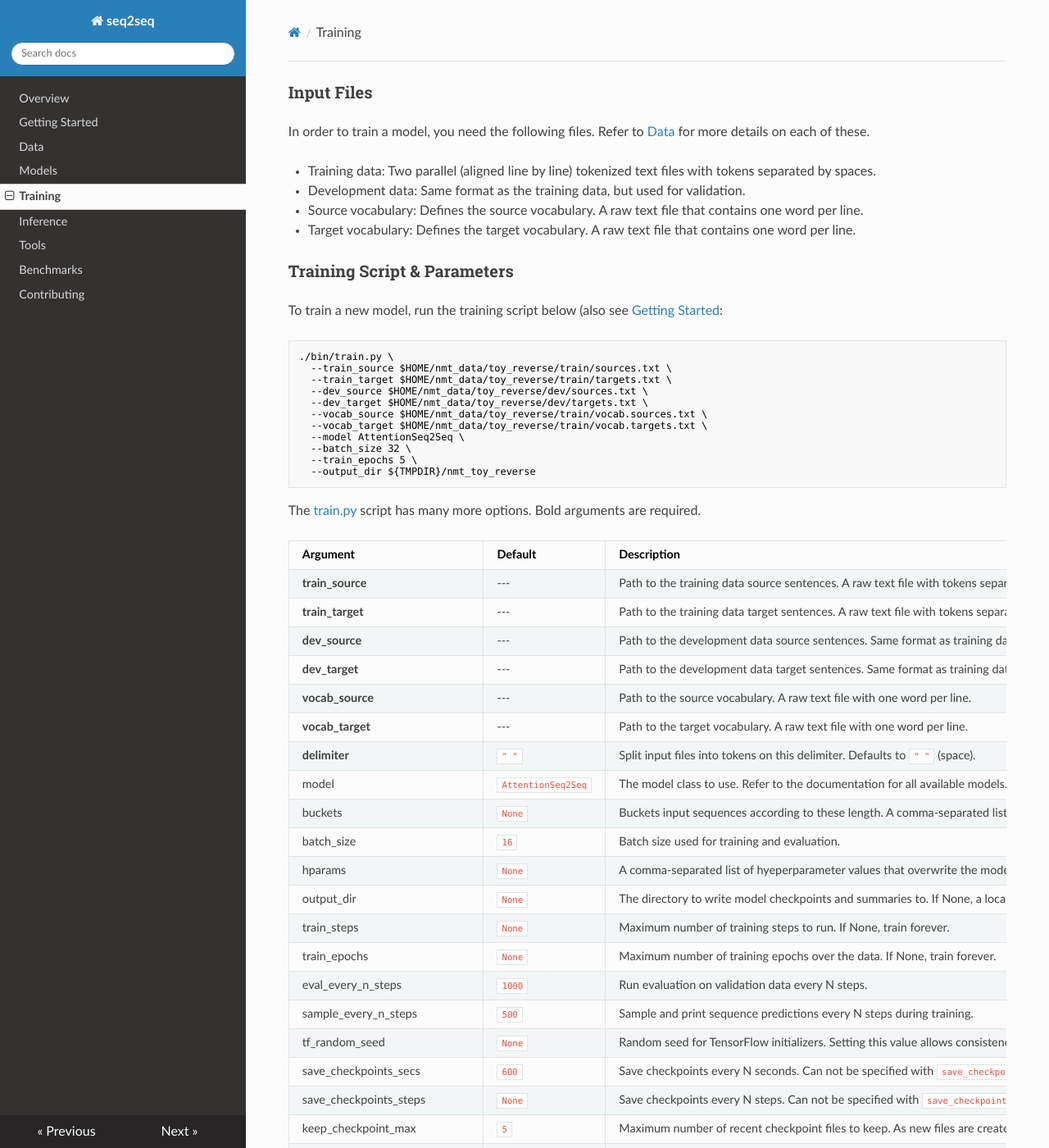
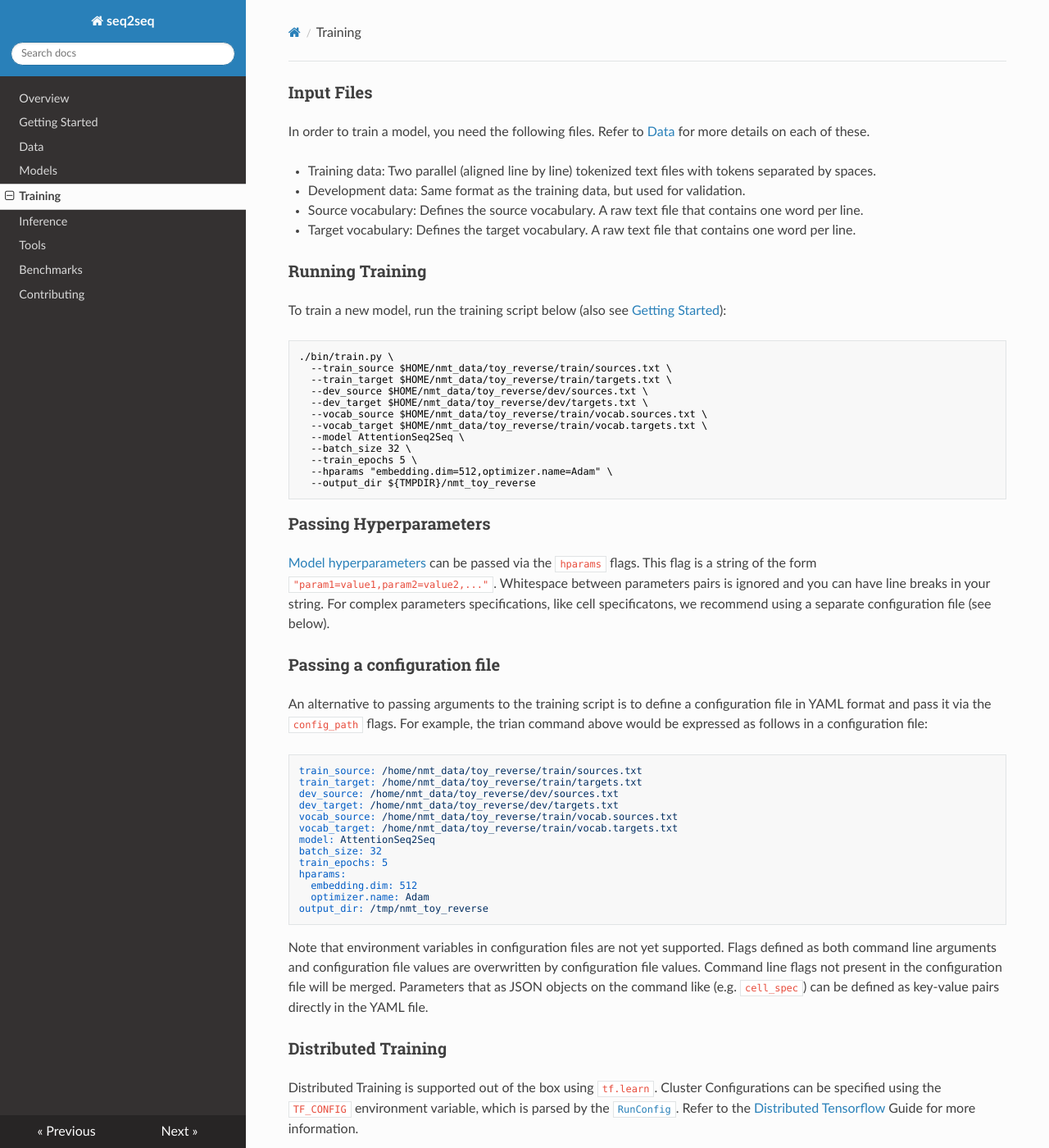
Before and after one commit to google/seq2seq, an MkDocs documentation site: the page built from docs/training.md, in a window 1280 px wide and 1400 px high. Shown: the whole window at 82% size. Built offline with MkDocs 1.6.1, drawn with Linux system fonts in a browser that asks for light colours; nearby versions of some CDN libraries; old or Windows-style settings are respelled for this version of MkDocs; some of the changed text lies outside the part shown.

Commit message:
Add configuration file option

````diff
--- a/docs/training.md
+++ b/docs/training.md
@@ -7,9 +7,9 @@ In order to train a model, you need the following files. Refer to [Data](https:/
 - Source vocabulary: Defines the source vocabulary. A raw text file that contains one word per line.
 - Target vocabulary: Defines the target vocabulary. A raw text file that contains one word per line.
 
-### Training Script & Parameters
+### Running Training
 
-To train a new model, run the training script below (also see [Getting Started](getting_started.md):
+To train a new model, run the training script below (also see [Getting Started](getting_started.md)):
 
 ```shell
 ./bin/train.py \
@@ -22,8 +22,53 @@ To train a new model, run the training script below (also see [Getting Started](
   --model AttentionSeq2Seq \
   --batch_size 32 \
   --train_epochs 5 \
+  --hparams "embedding.dim=512,optimizer.name=Adam" \
   --output_dir ${TMPDIR}/nmt_toy_reverse
 ```
+
+### Passing Hyperparameters
+
+[Model hyperparameters](models.md) can be passed via the `hparams` flags. This flag is a string of the form
+`"param1=value1,param2=value2,..."`. Whitespace between parameters pairs is ignored and you can have line breaks in your string. For complex parameters specifications, like cell specificatons, we recommend using a separate configuration file (see below).
+
+
+### Passing a configuration file
+
+An alternative to passing arguments to the training script is to define a configuration file in YAML format and pass it via the `config_path` flags. For example, the trian command above would be expressed as follows in a configuration file:
+
+```yaml
+train_source: /home/nmt_data/toy_reverse/train/sources.txt
+train_target: /home/nmt_data/toy_reverse/train/targets.txt
+dev_source: /home/nmt_data/toy_reverse/dev/sources.txt
+dev_target: /home/nmt_data/toy_reverse/dev/targets.txt
+vocab_source: /home/nmt_data/toy_reverse/train/vocab.sources.txt
+vocab_target: /home/nmt_data/toy_reverse/train/vocab.targets.txt
+model: AttentionSeq2Seq
+batch_size: 32
+train_epochs: 5
+hparams:
+  embedding.dim: 512
+  optimizer.name: Adam
+output_dir: /tmp/nmt_toy_reverse
+```
+
+Note that environment variables in configuration files are not yet supported. Flags defined as both command line arguments and configuration file values are overwritten by configuration file values. Command line flags not present in the configuration file will be merged. Parameters that   as JSON objects on the command like (e.g. `cell_spec`) can be defined as key-value pairs directly in the YAML file.
+
+
+### Distributed Training
+
+Distributed Training is supported out of the box using `tf.learn`. Cluster Configurations can be specified using the `TF_CONFIG` environment variable, which is parsed by the [`RunConfig`](https://github.com/tensorflow/tensorflow/blob/master/tensorflow/contrib/learn/python/learn/estimators/run_config.py). Refer to the [Distributed Tensorflow](https://www.tensorflow.org/how_tos/distributed/) Guide for more information.
+
+
+### Monitoring Training
+
+In addition to looking at the output of the training script, Tensorflow write summaries and training logs into the specified `output_dir`. Use [Tensorboard](https://www.tensorflow.org/how_tos/summaries_and_tensorboard/) to visualize training progress.
+
+```shell
+tensorboard --logdir=/path/to/model/dir
+```
+
+### Training script arguments
 
 The [train.py](https://github.com/dennybritz/seq2seq/blob/master/bin/train.py) script has many more options. Bold arguments are required.
 
@@ -36,6 +81,7 @@ The [train.py](https://github.com/dennybritz/seq2seq/blob/master/bin/train.py) s
 | **vocab_source** | --- | Path to the source vocabulary. A raw text file with one word per line. |
 | **vocab_target** | --- | Path to the target vocabulary. A raw text file with one word per line. |
 | **delimiter** | `" "` | Split input files into tokens on this delimiter. Defaults to `" "` (space). |
+| config_path | --- | Path to a YAML configuration file defining FLAG values and hyperparameters. See below. |
 | model | `AttentionSeq2Seq` | The model class to use. Refer to the documentation for all available models. |
 | buckets | `None` | Buckets input sequences according to these length. A comma-separated list of sequence length buckets, e.g. `"10,20,30"` would result in 4 buckets: `<10, 10-20, 20-30, >30`. `None` disables bucketing. |
 | batch_size | `16` | Batch size used for training and evaluation. |
@@ -50,17 +96,3 @@ The [train.py](https://github.com/dennybritz/seq2seq/blob/master/bin/train.py) s
 | save_checkpoints_steps | `None` | Save checkpoints every N steps. Can not be specified with `save_checkpoints_secs`. |
 | keep_checkpoint_max | `5` | Maximum number of recent checkpoint files to keep. As new files are created, older files are deleted. If None or 0, all checkpoint files are kept. |
 | keep_checkpoint_every_n_hours | `4` | In addition to keeping the most recent checkpoint files, keep one checkpoint file for every N hours of training. |
-
-
-### Distributed Training
-
-Distributed Training is supported out of the box using `tf.learn`. Cluster Configurations can be specified using the `TF_CONFIG` environment variable, which is parsed by the [`RunConfig`](https://github.com/tensorflow/tensorflow/blob/master/tensorflow/contrib/learn/python/learn/estimators/run_config.py). Refer to the [Distributed Tensorflow](https://www.tensorflow.org/how_tos/distributed/) Guide for more information.
-
-
-### Monitoring Training
-
-In addition to looking at the output of the training script, Tensorflow write summaries and training logs into the specified `output_dir`. Use [Tensorboard](https://www.tensorflow.org/how_tos/summaries_and_tensorboard/) to visualize training progress.
-
-```shell
-tensorboard --logdir=/path/to/model/dir
-```
````
Also changed, not shown: docs/models.md (+1 -0 lines), 3 other files.
